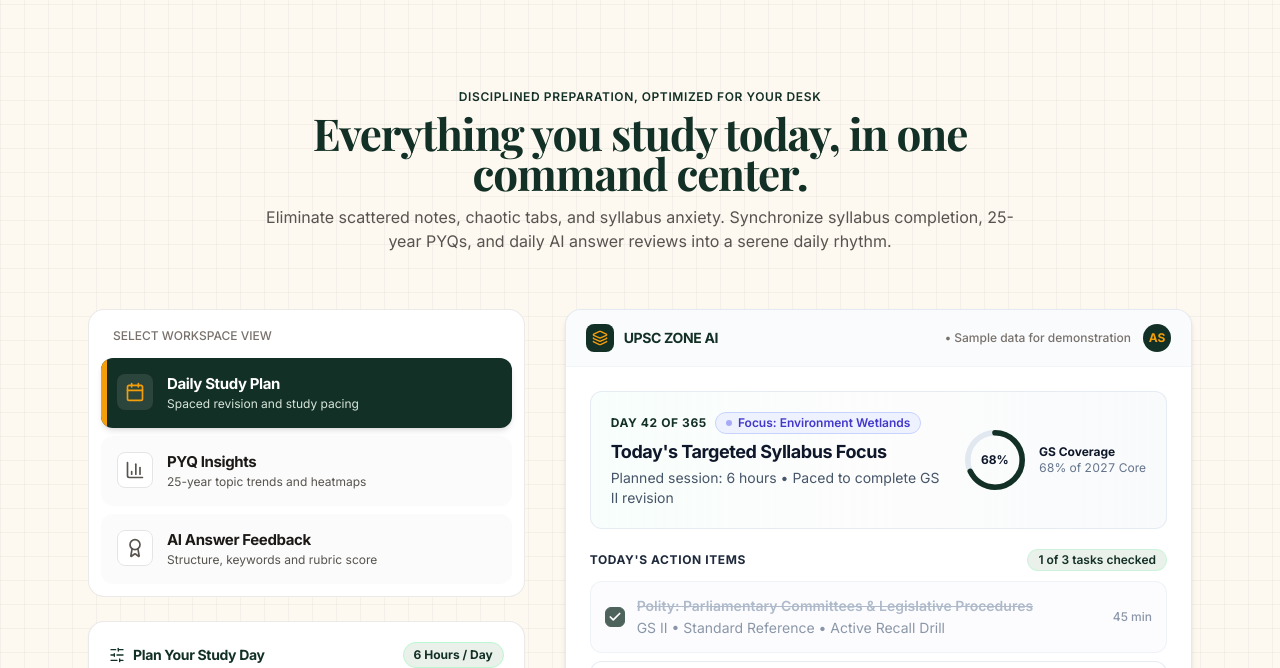
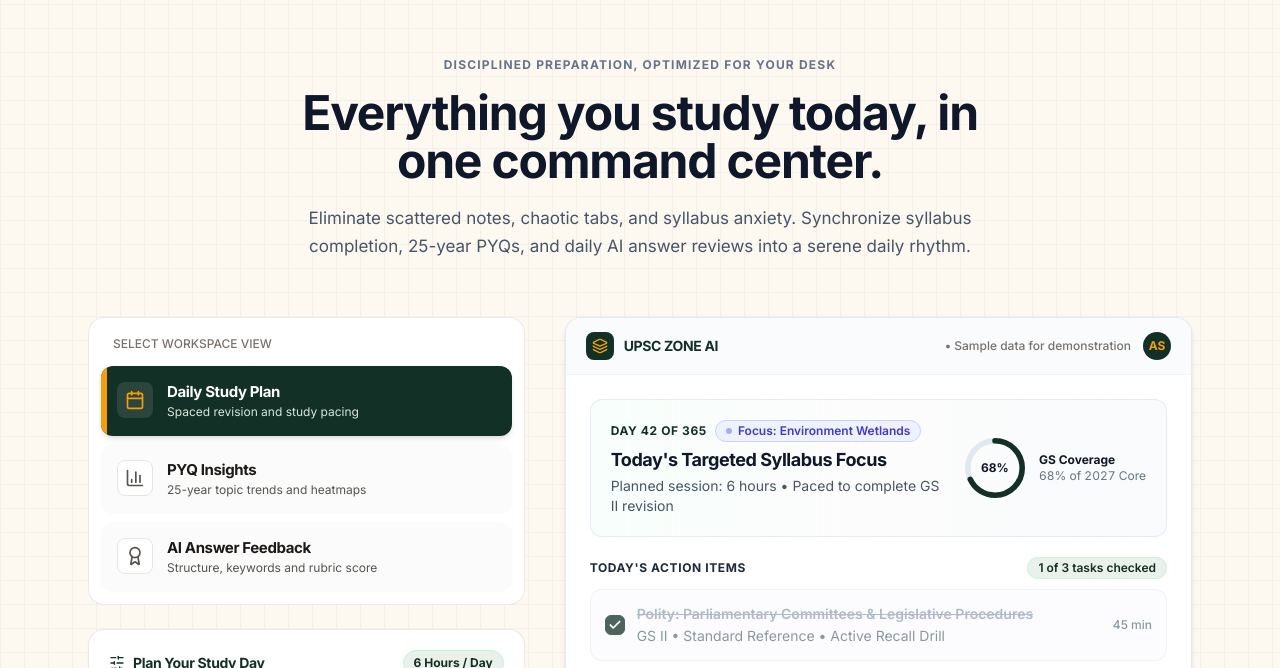
Before and after one commit to Farhaan-Coder/UPSC_WEBPAGE_UPDATED, a React (Vite) app: page / in a window 1280 px wide. Shown: the part 2492-3160 px from the top of the page. Built offline with nearby package versions, Linux system fonts and the light colour scheme; a web font is replaced by a local one.

Commit message:
Modernize headline typography and tighten vertical spacing in DashboardPreview

```diff
--- a/src/components/DashboardPreview.jsx
+++ b/src/components/DashboardPreview.jsx
@@ -162,18 +162,18 @@
   const flashcardsMin = Math.round(studyHours * 0.10 * 60);
 
   return (
-    <section className="py-20 lg:py-24 bg-transparent border-b border-stone-200/60" id="preparation">
+    <section className="pt-12 sm:pt-16 pb-20 lg:pb-24 bg-transparent border-b border-stone-200/60" id="preparation">
       <div className="max-w-6xl mx-auto px-4 sm:px-6">
 
         {/* Section Header */}
         <div className="text-center max-w-3xl mx-auto mb-14">
-          <span className="text-xs font-semibold text-[#133026] tracking-wider block mb-2 uppercase font-sans">
+          <span className="text-xs font-bold tracking-widest text-slate-500 uppercase mb-4 block">
             DISCIPLINED PREPARATION, OPTIMIZED FOR YOUR DESK
           </span>
-          <h2 className="text-3xl sm:text-4xl lg:text-[44px] font-serif font-bold text-[#133026] tracking-tight leading-tight mb-3">
+          <h2 className="font-sans text-4xl md:text-5xl font-extrabold text-slate-900 tracking-tight leading-tight">
             Everything you study today, in one command center.
           </h2>
-          <p className="text-sm sm:text-base text-stone-600 leading-relaxed font-normal">
+          <p className="text-slate-600 text-[17px] leading-relaxed max-w-2xl mx-auto mt-5">
             Eliminate scattered notes, chaotic tabs, and syllabus anxiety. Synchronize syllabus completion, 25-year PYQs, and daily AI answer reviews into a serene daily rhythm.
           </p>
         </div>
```
